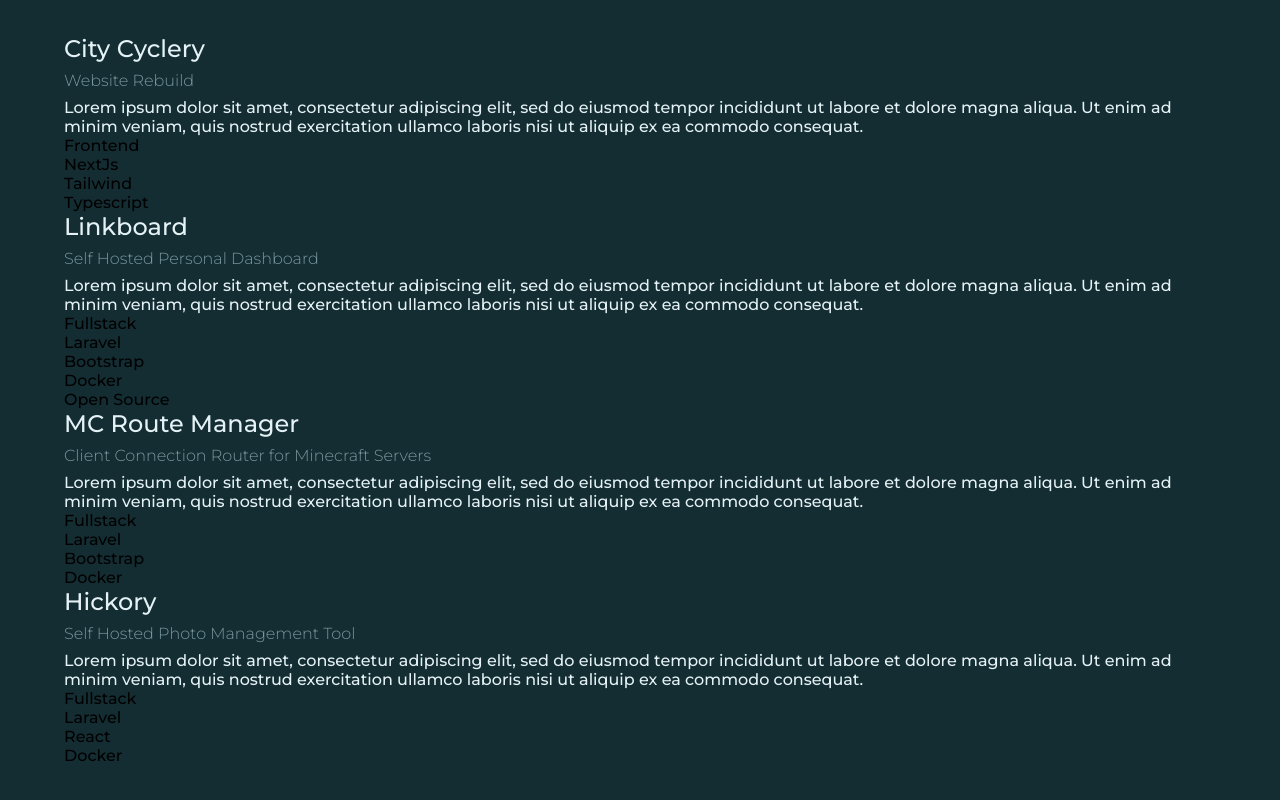
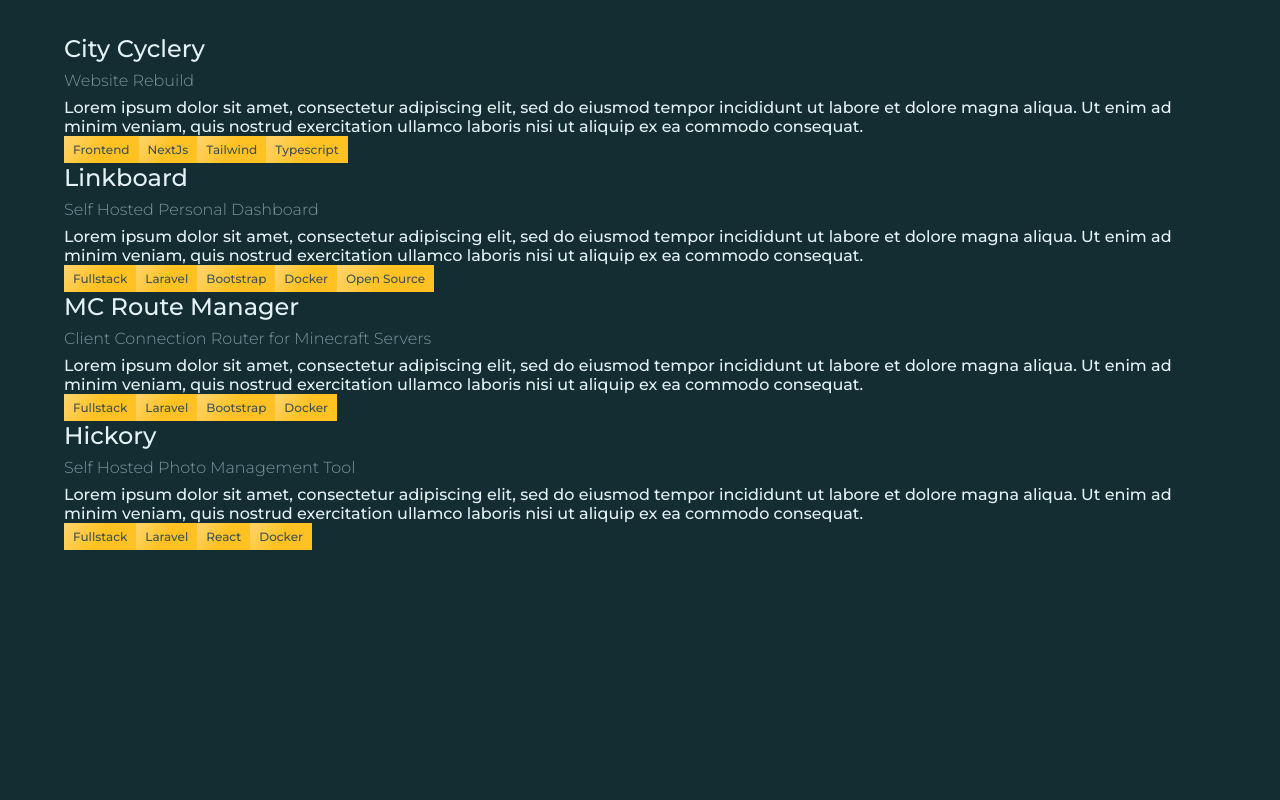
Before and after one commit to aSouchereau/dev.souch.ca, a Next.js app: page / in a window 1280 px wide. Shown: the part 926-1726 px from the top of the page. After the commit the page ends 1524 px from the top, so only its background shows below. Built offline with nearby package versions, Linux system fonts and the light colour scheme; a web font is replaced by a local one.

Commit message:
Styled tags

```diff
--- a/styles/globals.css
+++ b/styles/globals.css
@@ -150,3 +150,18 @@
   left: -3px;
   color: rgb(var(--neutral-blue-rgb));
 }
+
+
+/*****************
+    Components
+******************/
+
+/*  Tag  */
+div.tag-wrapper {
+  display: inline-block;
+  padding: 0.5em 0.75em;
+  color: rgb(var(--secondary-blue-rgb));
+  background: rgb(var(--primary-yellow-rgb));
+  background: linear-gradient(304deg, rgba(var(--primary-yellow-rgb),1) 50%, rgba(var(--secondary-yellow-rgb),1) 100%);
+  font-size: 0.75em;
+}
```
